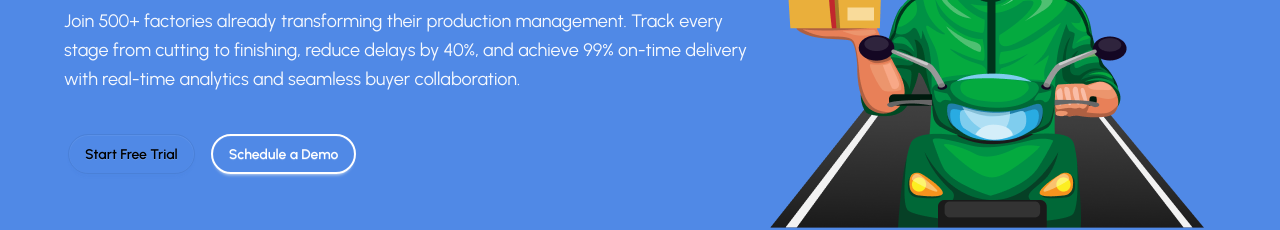
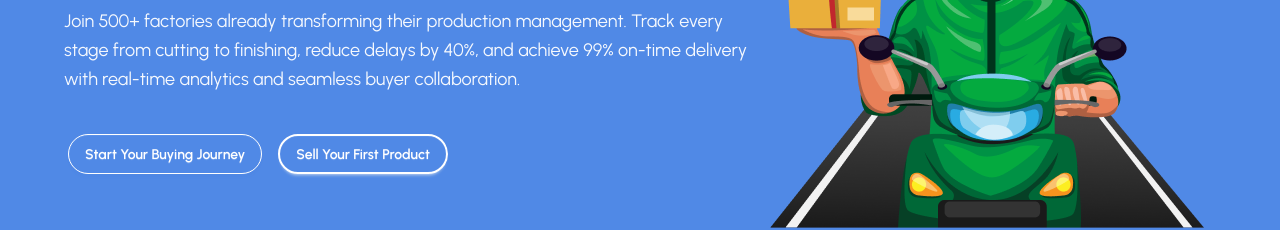
Before and after one commit to MD-Saadman-Fuad/Garmentix-client, a React (Vite) app: page / in a window 1280 px wide. Shown: the part 1620-1850 px from the top of the page. Built offline with nearby package versions, Linux system fonts and the light colour scheme; no server answers.

Commit message:
added redirect for netlify

```diff
--- a/src/Pages/Homepage/BeUs/BeUs.jsx
+++ b/src/Pages/Homepage/BeUs/BeUs.jsx
@@ -1,5 +1,6 @@
 import React from 'react';
 import image from '../../../assets/agent-pending.png'
+import { Link } from 'react-router';
 const BeUs = () => {
     return (
         <div className='bg-primary flex flex-col md:flex-row justify-around items-center p-10 md:p-16 mt-20 rounded-2xl shadow-2xl'>
@@ -8,8 +9,8 @@ const BeUs = () => {
                 <h2 className='text-3xl md:text-4xl font-bold pt-6 md:pt-10 leading-tight'>Streamline Your Garment Production with Industry-Leading Technology</h2>
                 <p className='text-base md:text-lg mt-4 mb-8 md:mb-10 leading-relaxed opacity-95'>Join 500+ factories already transforming their production management. Track every stage from cutting to finishing, reduce delays by 40%, and achieve 99% on-time delivery with real-time analytics and seamless buyer collaboration.</p>
                 <div className='m-1 gap-4 flex flex-col sm:flex-row'>
-                    <button className="btn btn-primary rounded-full text-black font-semibold hover:scale-105 transition-transform">Start Free Trial</button>
-                    <button className="btn bg-transparent border-2 border-white text-white rounded-full font-semibold hover:bg-white hover:text-blue-700 transition-all">Schedule a Demo</button>
+                    <Link to={"/products"} className="btn btn-primary border-white rounded-full text-white font-semibold hover:scale-105 transition-transform">Start Your Buying Journey</Link>
+                    <Link to={"/register"} className="btn bg-transparent border-2 border-white text-white rounded-full font-semibold hover:bg-white hover:text-blue-700 transition-all">Sell Your First Product</Link>
                 </div>
             </div>
             <img src={image} alt="Garment Production Management" className='mt-8 md:mt-0' />
```
Also changed, not shown: 1 other file (tests, documents, lock files or other folders).
